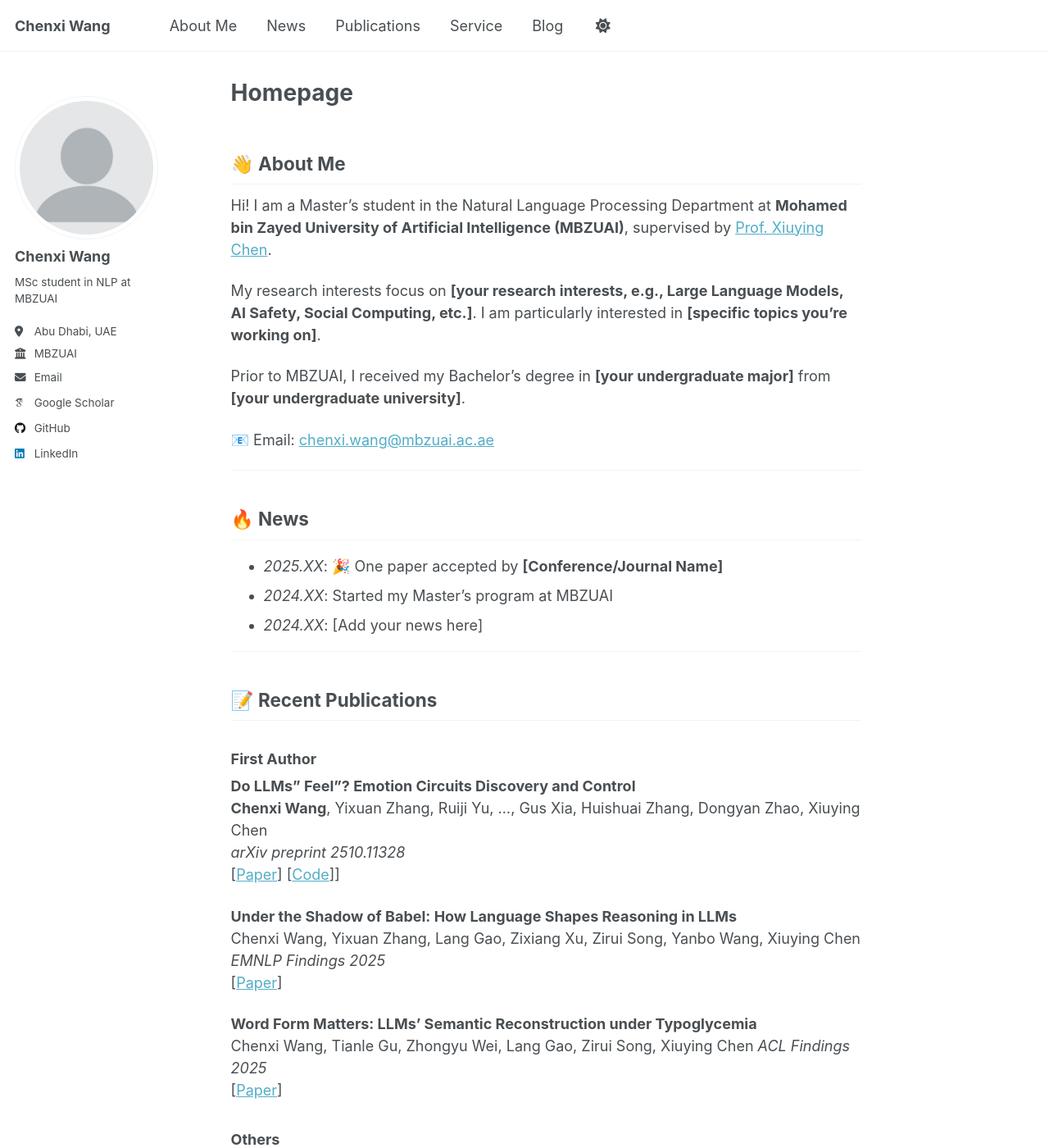
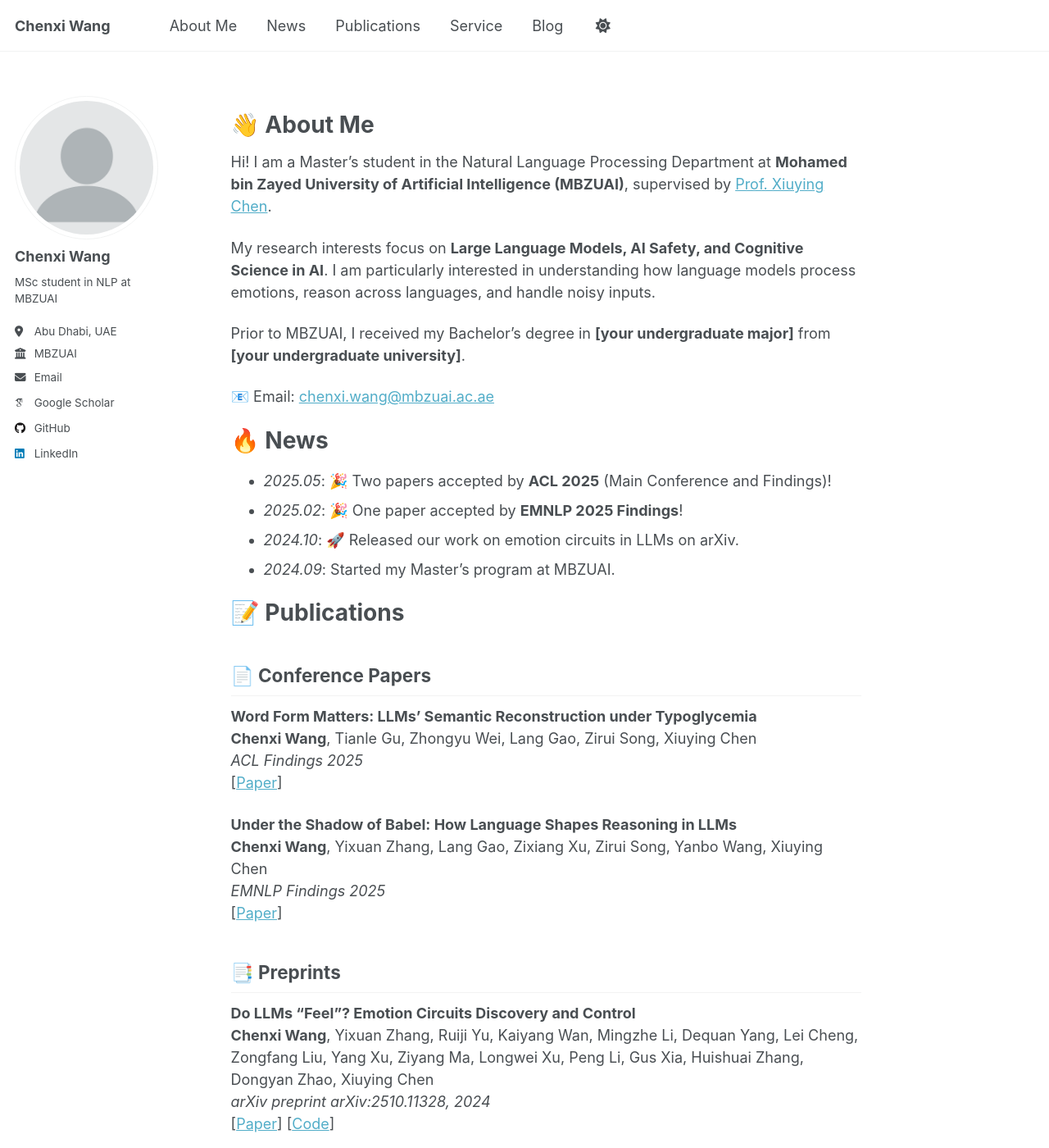
Before and after one commit to Aurora-cx/Aurora-cx.github.io, a Jekyll site: the page built from _pages/about.md, in a window 1280 px wide and 1400 px high. Shown: the whole window at 82% size. Built offline with Jekyll 4.4.1, drawn with Linux system fonts in a browser that asks for light colours; some web fonts are replaced; a script that is not in the unit is left out; some of the changed text lies outside the part shown.

Commit message:
Refactor: reorganize homepage into modular structure with separate includes

```diff
--- a/_pages/about.md
+++ b/_pages/about.md
@@ -1,85 +1,17 @@
 ---
 permalink: /
-title: "Homepage"
+title: ""
+excerpt: ""
 author_profile: true
 redirect_from:
   - /about/
   - /about.html
 ---
 
-<span id="about-me"></span>
+{% include_relative includes/intro.md %}
 
-## 👋 About Me
+{% include_relative includes/news.md %}
 
-Hi! I am a Master's student in the Natural Language Processing Department at **Mohamed bin Zayed University of Artificial Intelligence (MBZUAI)**, supervised by [Prof. Xiuying Chen](https://iriscxy.github.io/).
+{% include_relative includes/pub.md %}
 
-My research interests focus on **[your research interests, e.g., Large Language Models, AI Safety, Social Computing, etc.]**. I am particularly interested in **[specific topics you're working on]**.
-
-Prior to MBZUAI, I received my Bachelor's degree in **[your undergraduate major]** from **[your undergraduate university]**.
-
-📧 Email: [chenxi.wang@mbzuai.ac.ae](mailto:chenxi.wang@mbzuai.ac.ae)
-
----
-
-<span id="news"></span>
-
-## 🔥 News
-
-- *2025.XX*: 🎉 One paper accepted by **[Conference/Journal Name]**
-- *2024.XX*: Started my Master's program at MBZUAI
-- *2024.XX*: [Add your news here]
-
----
-
-<span id="publications"></span>
-
-## 📝 Recent Publications
-
-### First Author
-
-**Do LLMs" Feel"? Emotion Circuits Discovery and Control**
-**Chenxi Wang**, Yixuan Zhang, Ruiji Yu, ..., Gus Xia, Huishuai Zhang, Dongyan Zhao, Xiuying Chen
-*arXiv preprint 2510.11328*
-\[[Paper](https://arxiv.org/abs/2510.11328)\] \[[Code](https://github.com/Aurora-cx/EmotionCircuits-LLM)\]]
-
-**Under the Shadow of Babel: How Language Shapes Reasoning in LLMs**
-Chenxi Wang, Yixuan Zhang, Lang Gao, Zixiang Xu, Zirui Song, Yanbo Wang, Xiuying Chen
-*EMNLP Findings 2025*
-\[[Paper](https://arxiv.org/abs/2506.16151)\]
-
-**Word Form Matters: LLMs' Semantic Reconstruction under Typoglycemia**
-Chenxi Wang, Tianle Gu, Zhongyu Wei, Lang Gao, Zirui Song, Xiuying Chen
-*ACL Findings 2025*
-\[[Paper](https://arxiv.org/abs/2503.01714)\]
-
-### Others
-
-**[Paper Title]**
-[Authors]
-*arXiv preprint, 2024*
-\[[Paper](link)\]
-
----
-
-<span id="service"></span>
-
-## 💼 Service
-
-### Reviewer / Program Committee
-- **[Conference Name]** 2024, 2025
-- **[Journal Name]**
-
-### Volunteer
-- [Any volunteer experience in academic conferences or events]
-
----
-
-## 📚 Miscellaneous
-
-I am passionate about **[your hobbies or interests outside research]**. In my free time, I enjoy **[activities you enjoy]**.
-
-I maintain a [blog](/year-archive/) where I share my thoughts on research, technology, and life.
-
----
-
-*Last updated: [Current Date]*
+{% include_relative includes/others.md %}
--- /dev/null
+++ b/_pages/includes/intro.md
@@ -0,0 +1,11 @@
+<span class='anchor' id='about-me'></span>
+
+# 👋 About Me
+
+Hi! I am a Master's student in the Natural Language Processing Department at **Mohamed bin Zayed University of Artificial Intelligence (MBZUAI)**, supervised by [Prof. Xiuying Chen](https://iriscxy.github.io/).
+
+My research interests focus on **Large Language Models, AI Safety, and Cognitive Science in AI**. I am particularly interested in understanding how language models process emotions, reason across languages, and handle noisy inputs.
+
+Prior to MBZUAI, I received my Bachelor's degree in **[your undergraduate major]** from **[your undergraduate university]**.
+
+📧 Email: [chenxi.wang@mbzuai.ac.ae](mailto:chenxi.wang@mbzuai.ac.ae)
--- /dev/null
+++ b/_pages/includes/news.md
@@ -0,0 +1,8 @@
+<span class='anchor' id='news'></span>
+
+# 🔥 News
+
+- *2025.05*: 🎉 Two papers accepted by **ACL 2025** (Main Conference and Findings)!
+- *2025.02*: 🎉 One paper accepted by **EMNLP 2025 Findings**!
+- *2024.10*: 🚀 Released our work on emotion circuits in LLMs on arXiv.
+- *2024.09*: Started my Master's program at MBZUAI.
--- /dev/null
+++ b/_pages/includes/others.md
@@ -0,0 +1,20 @@
+<span class='anchor' id='service'></span>
+
+# 💼 Service
+
+## Reviewer / Program Committee
+- **[Conference Name]** 2024, 2025
+- **[Journal Name]**
+
+## Volunteer
+- [Add your volunteer experience in academic conferences or events]
+
+---
+
+# 📚 Miscellaneous
+
+I am passionate about exploring the intersection of AI and human cognition. In my free time, I enjoy reading, coding, and sharing insights on my [blog](/year-archive/).
+
+---
+
+*Last updated: January 2025*
--- /dev/null
+++ b/_pages/includes/pub.md
@@ -0,0 +1,22 @@
+<span class='anchor' id='publications'></span>
+
+# 📝 Publications
+
+## 📄 Conference Papers
+
+**Word Form Matters: LLMs' Semantic Reconstruction under Typoglycemia**
+**Chenxi Wang**, Tianle Gu, Zhongyu Wei, Lang Gao, Zirui Song, Xiuying Chen
+*ACL Findings 2025*
+\[[Paper](https://arxiv.org/abs/2503.01714)\]
+
+**Under the Shadow of Babel: How Language Shapes Reasoning in LLMs**
+**Chenxi Wang**, Yixuan Zhang, Lang Gao, Zixiang Xu, Zirui Song, Yanbo Wang, Xiuying Chen
+*EMNLP Findings 2025*
+\[[Paper](https://arxiv.org/abs/2506.16151)\]
+
+## 📑 Preprints
+
+**Do LLMs "Feel"? Emotion Circuits Discovery and Control**
+**Chenxi Wang**, Yixuan Zhang, Ruiji Yu, Kaiyang Wan, Mingzhe Li, Dequan Yang, Lei Cheng, Zongfang Liu, Yang Xu, Ziyang Ma, Longwei Xu, Peng Li, Gus Xia, Huishuai Zhang, Dongyan Zhao, Xiuying Chen
+*arXiv preprint arXiv:2510.11328, 2024*
+\[[Paper](https://arxiv.org/abs/2510.11328)\] \[[Code](https://github.com/Aurora-cx/EmotionCircuits-LLM)\]
```
